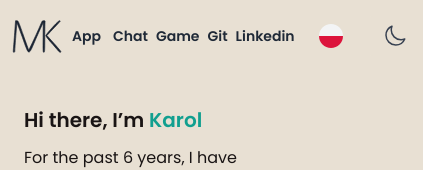
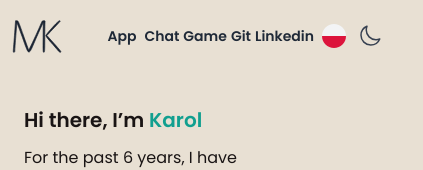
Before and after one commit to Karlos97/my-skills-overview, a React (Vite) app in the folder frontend/: page / in a window 390 px wide. Shown: the top 170 px of the page, 423 px wide, since content can reach past the window. Built offline with nearby package versions, Linux system fonts and the light colour scheme.

Commit message:
Tighten header icon spacing on mobile

```diff
--- a/frontend/src/components/atoms/ThemeButton/ThemeButton.tsx
+++ b/frontend/src/components/atoms/ThemeButton/ThemeButton.tsx
@@ -9,7 +9,7 @@ const ThemeButton = () => {
   return (
     <Button
       onClick={() => setTheme(theme === 'light' ? 'dark' : 'light')}
-      className="px-1 sm:px-2 md:px-4 py-2 bg-custom-beige-500 dark:bg-custom-dark-500 hover:bg-blue-500 hover:dark:bg-gray-600 !text-gray-700 hover:!text-white dark:!text-white rounded-md cursor-pointer"
+      className="!px-1 sm:!px-2 md:!px-4 !py-1 sm:!py-2 bg-custom-beige-500 dark:bg-custom-dark-500 hover:bg-blue-500 hover:dark:bg-gray-600 !text-gray-700 hover:!text-white dark:!text-white rounded-md cursor-pointer"
     >
       {theme === 'dark' ? <SunIcon /> : <MoonIcon />}
     </Button>
--- a/frontend/src/components/molecules/LanguageSwitcher/LanguageSwitcher.tsx
+++ b/frontend/src/components/molecules/LanguageSwitcher/LanguageSwitcher.tsx
@@ -16,7 +16,7 @@ const LanguageSwitcher = () => {
     <>
       <Button
         onClick={() => changeLanguage(currentLanguage === 'pl' ? 'en' : 'pl')}
-        className="px-1 sm:px-2 md:px-4 py-2 bg-transparent hover:bg-transparent hover:scale-110 cursor-pointer"
+        className="!px-1 sm:!px-2 md:!px-4 !py-1 sm:!py-2 bg-transparent hover:bg-transparent hover:scale-110 cursor-pointer"
       >
         {currentLanguage === 'pl' ? <IconEnglish /> : <IconPolish />}
       </Button>
--- a/frontend/src/components/organisms/Header/Header.tsx
+++ b/frontend/src/components/organisms/Header/Header.tsx
@@ -17,7 +17,7 @@ const Header = () => {
         <Link href="/" className="!m-0">
           <Logo />
         </Link>
-        <nav className="flex items-center space-x-2 md:space-x-4 text-sm sm:text-base md:text-lg">
+        <nav className="flex items-center space-x-1 sm:space-x-2 md:space-x-4 text-sm sm:text-base md:text-lg">
           {location.pathname !== '/' && (
             <LinkButton to="/">
               <span className="hidden sm:inline">{t('header.home')}</span>
```
